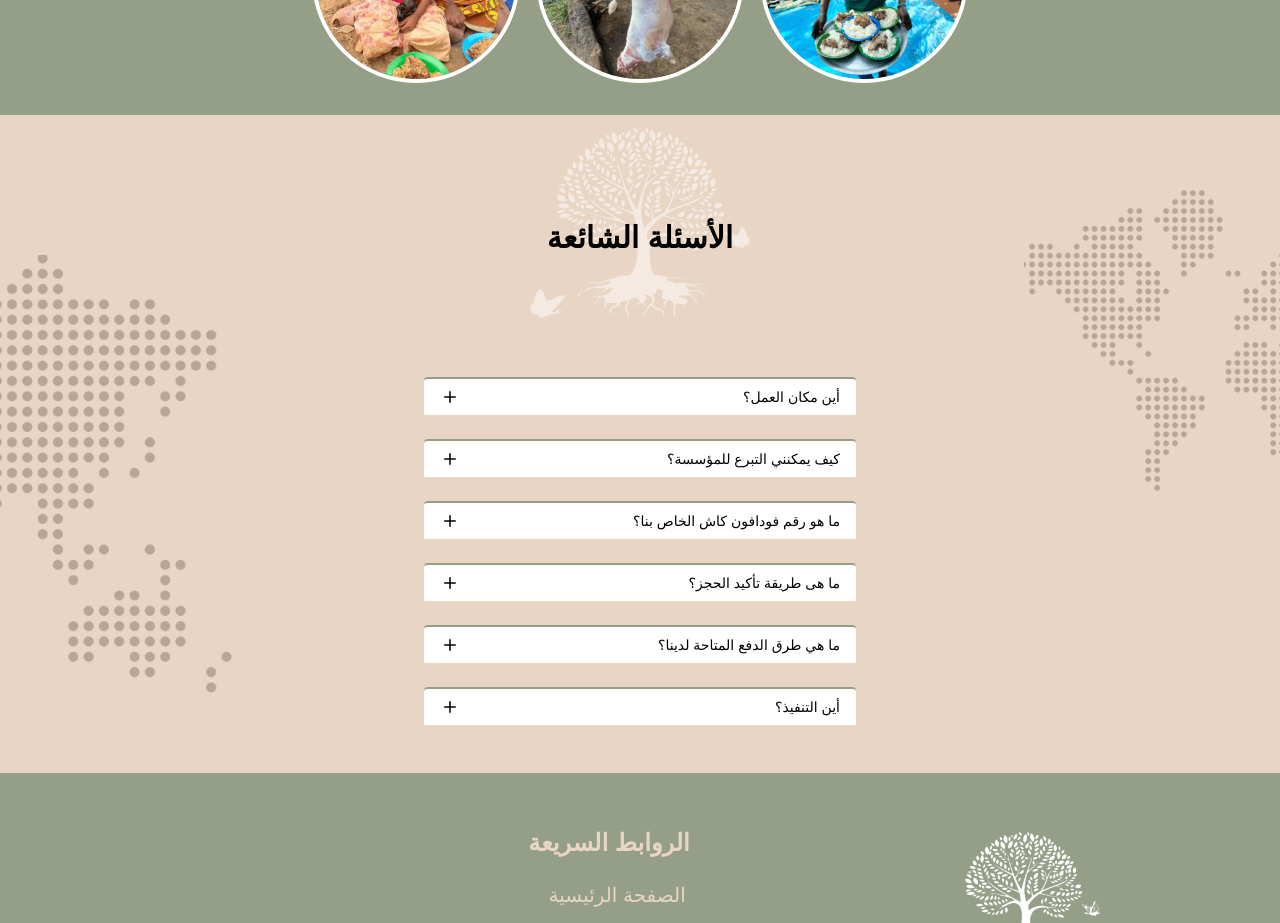
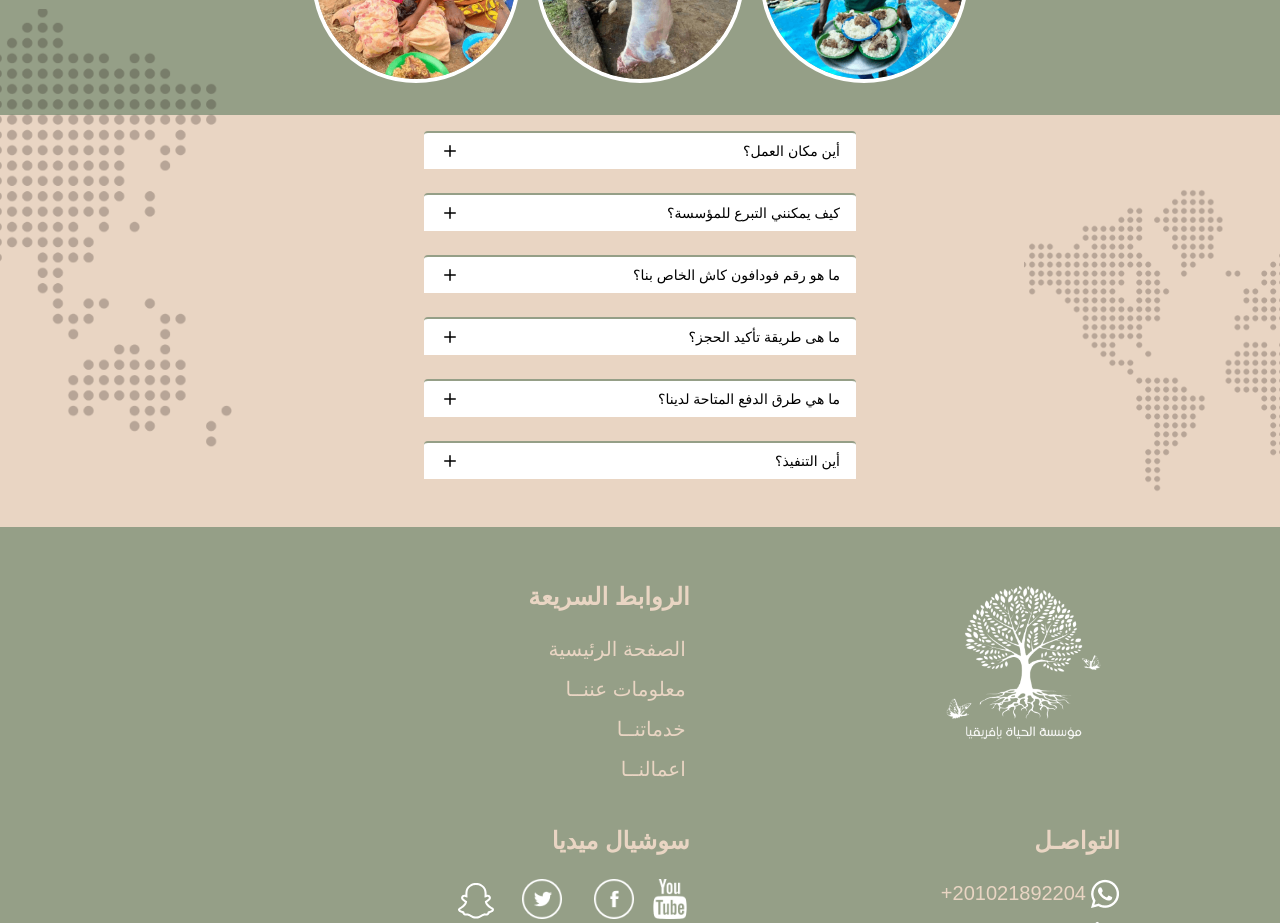
Before and after one commit to Ahmed-Abozied1/Alhaya-Website, a React (Create React App) app: page / in a window 1280 px wide. Shown: the part 5860-6783 px from the top of the page. Built offline with nearby package versions, Linux system fonts and the light colour scheme.

Commit message:
edit Questions section

```diff
--- a/src/components/Home/Questions/Questions.js
+++ b/src/components/Home/Questions/Questions.js
@@ -23,14 +23,14 @@ const Questions = () => {
         alt="-alt-text"
       />
 
-      <header class="lg:m-2 m-0  text-4xl font-bold">
+      {/* <header class="lg:m-2 m-0  text-4xl font-bold">
         <div class="relative titlee">
           <img src="/HomeImages/title.png" alt="" />
           <h1 class="lg:text-3xl text-2xl  ">
             {t("FrequentlyAskedQuestions")}
           </h1>
         </div>
-      </header>
+      </header> */}
       <div className="w-full px-4 pt-2 z-10">
         <div className="mx-auto  w-full max-w-md rounded-md  p-2">
           <Disclosure>
```
